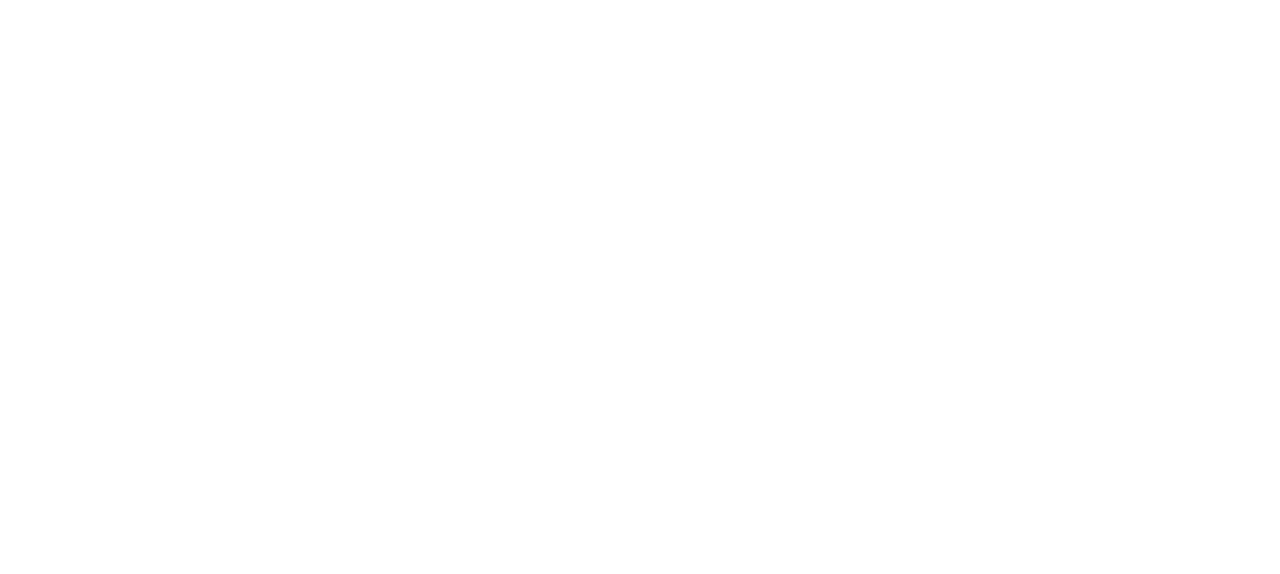
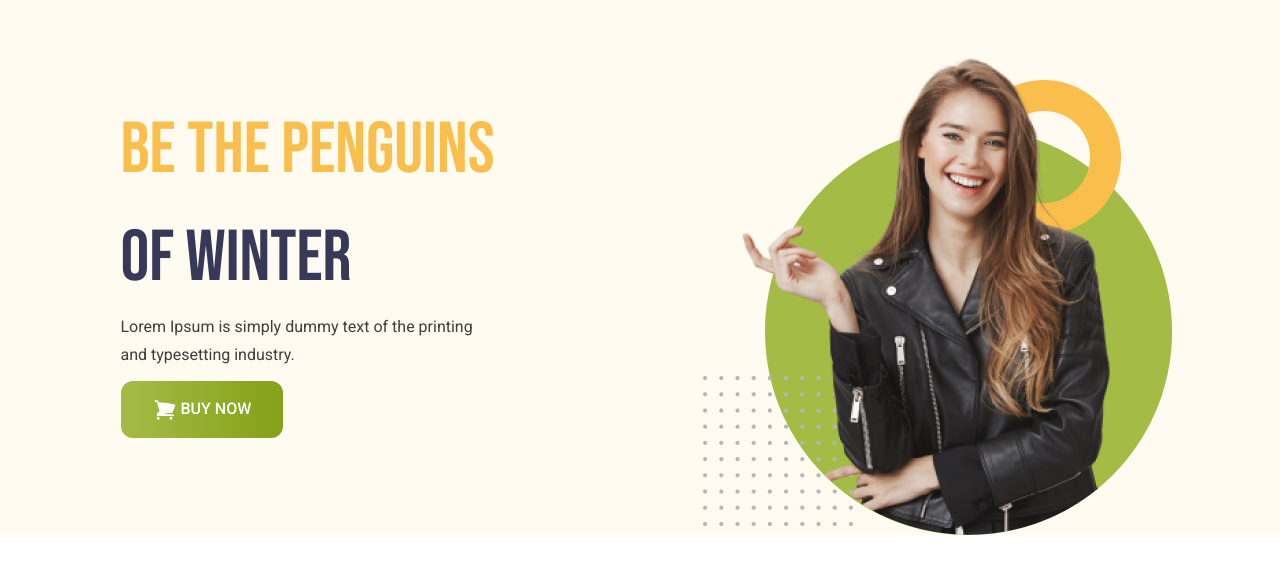
Before and after one commit to rabiyarumi/Penguin-Fashion, a plain HTML site: page index.html in a window 1280 px wide. Drawn offline with nearby package versions, Linux system fonts and the light colour scheme.

Commit message:
added banner section

```diff
--- a/index.html
+++ b/index.html
@@ -1,14 +1,67 @@
 <!DOCTYPE html>
 <html lang="en">
-<head>
-    <meta charset="UTF-8">
-    <meta name="viewport" content="width=device-width, initial-scale=1.0">
+  <head>
+    <meta charset="UTF-8" />
+    <meta name="viewport" content="width=device-width, initial-scale=1.0" />
     <title>Penguin-Fashion</title>
     <script src="https://cdn.tailwindcss.com"></script>
-
-</head>
-<body>
-
-
-</body>
+    <style>
+      @import url("https://fonts.googleapis.com/css2?family=Roboto:ital,wght@0,100;0,300;0,400;0,500;0,700;0,900;1,100;1,300;1,400;1,500;1,700;1,900&display=swap");
+      @import url("https://fonts.googleapis.com/css2?family=Bebas+Neue&display=swap");
+    </style>
+    <style>
+      .roboto {
+        font-family: "Roboto", sans-serif;
+      }
+      .font-bebas {
+        font-family: "Bebas Neue", sans-serif;
+      }
+    </style>
+  </head>
+  <body class="roboto">
+    <header class="bg-[#FFFBF0] pl-4">
+      <!-- navbar starts -->
+      <nav></nav>
+      <!-- banner starts -->
+      <div class="md:flex md:items-center md:justify-around">
+        <div>
+          <h1 class="font-bebas text-7xl uppercase leading-normal		">
+            <span class="text-[#FABE4C]">Be the Penguins</span>
+            <br />
+            <span class="text-[#363958]">of Winter</span>
+          </h1>
+          <p class="text-[#3E3E3E]	leading-7		">
+            Lorem Ipsum is simply dummy text of the printing
+            <br>
+             and typesetting
+            industry.
+          </p>
+          <button
+            class="bg-yellow-300 px-8 py-4 rounded-xl text-white font-medium bg-gradient-to-r from-[#A4BC46] to-[#85A019] mt-3"
+          >
+            <svg
+              xmlns="http://www.w3.org/2000/svg"
+              fill="white"
+              viewBox="0 0 24 24"
+              stroke-width="1.5"
+              stroke="currentColor"
+              class="size-6 inline"
+            >
+              <path
+                stroke-linecap="round"
+                stroke-linejoin="round"
+                d="M2.25 3h1.386c.51 0 .955.343 1.087.835l.383 1.437M7.5 14.25a3 3 0 0 0-3 3h15.75m-12.75-3h11.218c1.121-2.3 2.1-4.684 2.924-7.138a60.114 60.114 0 0 0-16.536-1.84M7.5 14.25 5.106 5.272M6 20.25a.75.75 0 1 1-1.5 0 .75.75 0 0 1 1.5 0Zm12.75 0a.75.75 0 1 1-1.5 0 .75.75 0 0 1 1.5 0Z"
+              />
+            </svg>
+            BUY NOW
+          </button>
+        </div>
+        <div class="mt-12">
+          <img src="./images/model.png" alt="" />
+        </div>
+      </div>
+    </header>
+    <main></main>
+    <footer></footer>
+  </body>
 </html>
```
Also changed, not shown: tailwind.config.js (added, +8 -0 lines).
